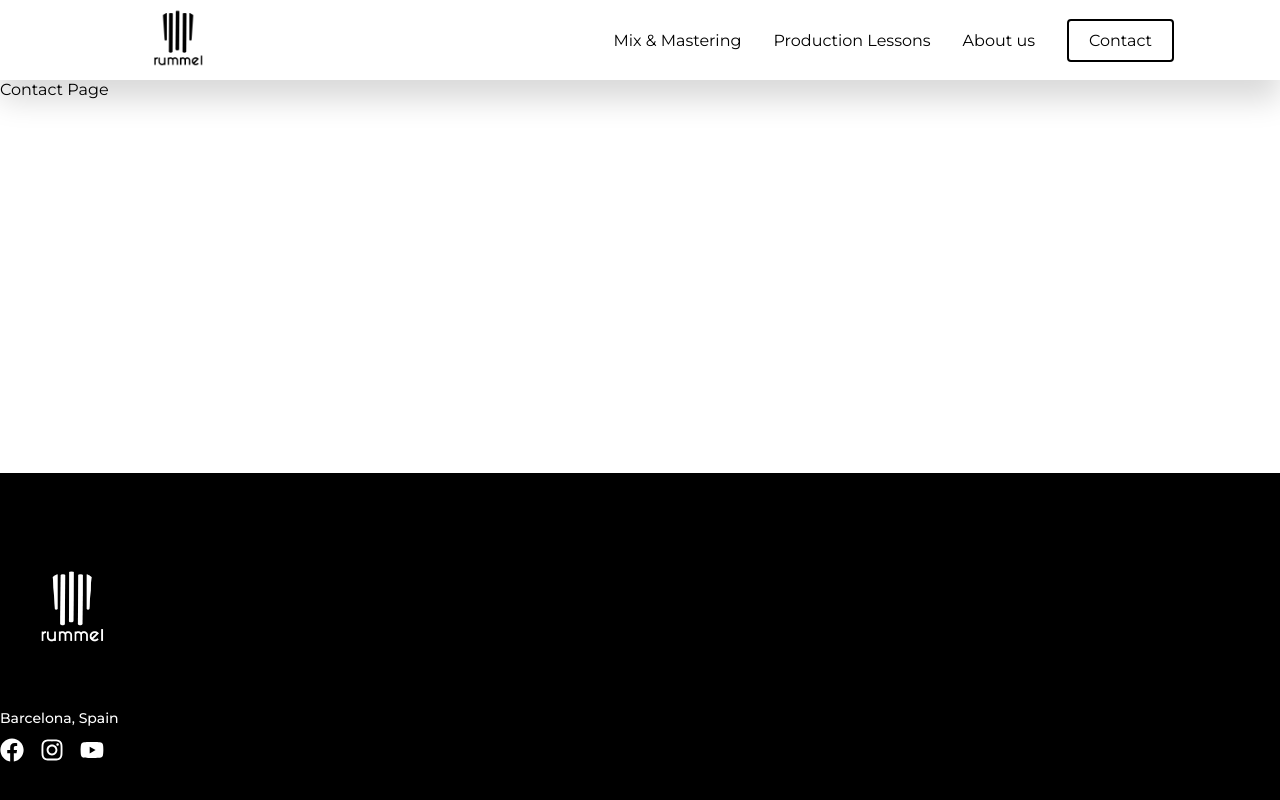
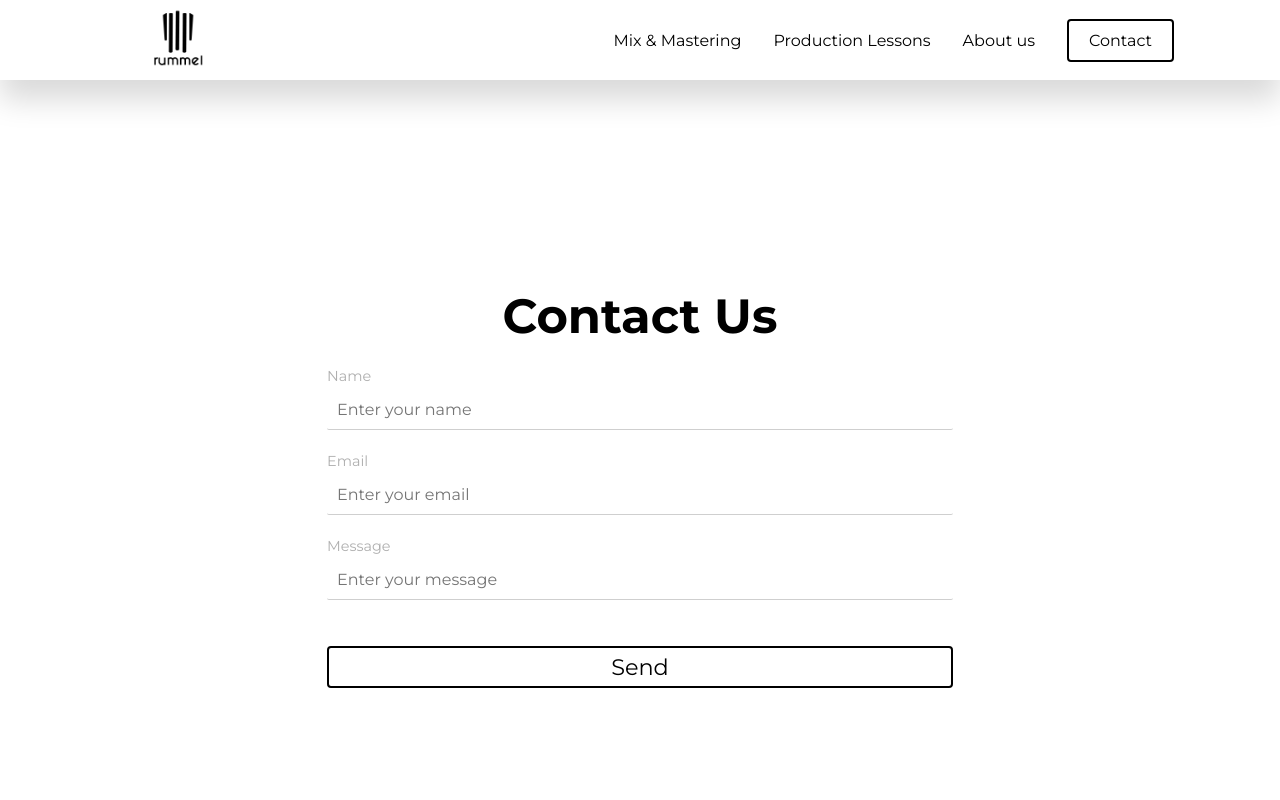
Before and after one commit to maguialiaga/Rummel, a Gatsby site: page /contact in a window 1280 px wide. Shown: the top 800 px of the page. Built offline with nearby package versions, Linux system fonts and the light colour scheme; Gatsby itself is replaced by a stand-in of ours.

Commit message:
Starting form

```diff
--- a/src/components/Carousel.js
+++ b/src/components/Carousel.js
@@ -55,6 +55,9 @@ const Carousel = ({ images, links }) => {
           <FiChevronRight onClick={handleNextClick} />
         </IconContext.Provider>
       </Container>
+      <br></br>
+      <br></br>
+      <br></br>
     </>
   );
 };
--- a/src/components/Form.js
+++ b/src/components/Form.js
@@ -1,5 +1,119 @@
-import React from "react";
+import React, { useState } from "react";
+import {
+  FormColumn,
+  FormWrapper,
+  FormInput,
+  FormSection,
+  FormRow,
+  FormLabel,
+  FormInputRow,
+  FormMessage,
+  FormButton,
+  FormTitle,
+} from "../styles/FormStyles";
+import { Container } from "../globalStyles";
+import validateForm from "../data/validateForm";
 
-export default function Form() {
-  return <div></div>;
-}
+const Form = () => {
+  const [name, setName] = useState("");
+  const [email, setEmail] = useState("");
+  // const [password, setPassword] = useState("");
+  // const [confirmPass, setConfirmPass] = useState("");
+  const [error, setError] = useState(null);
+  const [success, setSuccess] = useState(null);
+
+  const handleSubmit = (e) => {
+    e.preventDefault();
+    const resultError = validateForm({ name, email });
+
+    if (resultError !== null) {
+      setError(resultError);
+      return;
+    }
+    setName("");
+    setEmail("");
+    // setPassword("");
+    // setConfirmPass("");
+    setError(null);
+    setSuccess("Email was sent!");
+  };
+
+  const messageVariants = {
+    hidden: { y: 30, opacity: 0 },
+    animate: { y: 0, opacity: 1, transition: { delay: 0.2, duration: 0.4 } },
+  };
+
+  const formData = [
+    {
+      label: "Name",
+      value: name,
+      onChange: (e) => setName(e.target.value),
+      type: "text",
+    },
+    {
+      label: "Email",
+      value: email,
+      onChange: (e) => setEmail(e.target.value),
+      type: "email",
+    },
+    {
+      label: "Message",
+      // value: password,
+      // onChange: (e) => setPassword(e.target.value),
+      // type: "password",
+    },
+    // {
+    //   label: "Confirm Password",
+    //   value: confirmPass,
+    //   onChange: (e) => setConfirmPass(e.target.value),
+    //   type: "password",
+    // },
+  ];
+  return (
+    <FormSection>
+      <Container>
+        <FormRow>
+          <FormColumn small>
+            <FormTitle>Contact Us</FormTitle>
+            <FormWrapper onSubmit={handleSubmit}>
+              {formData.map((el, index) => (
+                <FormInputRow key={index}>
+                  <FormLabel>{el.label}</FormLabel>
+                  <FormInput
+                    type={el.type}
+                    placeholder={`Enter your ${el.label.toLocaleLowerCase()}`}
+                    value={el.value}
+                    onChange={el.onChange}
+                  />
+                </FormInputRow>
+              ))}
+
+              <FormButton type="submit">Send</FormButton>
+            </FormWrapper>
+            {error && (
+              <FormMessage
+                variants={messageVariants}
+                initial="hidden"
+                animate="animate"
+                error
+              >
+                {error}
+              </FormMessage>
+            )}
+            {success && (
+              <FormMessage
+                variants={messageVariants}
+                initial="hidden"
+                animate="animate"
+              >
+                {success}
+              </FormMessage>
+            )}
+          </FormColumn>
+        </FormRow>
+      </Container>
+    </FormSection>
+  );
+};
+
+export default Form;
--- /dev/null
+++ b/src/data/validateForm.js
@@ -0,0 +1,28 @@
+export default function validateForm({ name, email }) {
+  if (!name.trim()) {
+    return "Username required";
+  }
+  // else if (!/^[A-Za-z]+/.test(name.trim())) {
+  //   errors.name = 'Enter a valid name';
+  // }
+
+  const regex =
+    /^(([^<>()[\]\\.,;:\s@"]+(\.[^<>()[\]\\.,;:\s@"]+)*)|(".+"))@((\[[0-9]{1,3}\.[0-9]{1,3}\.[0-9]{1,3}\.[0-9]{1,3}\])|(([a-zA-Z\-0-9]+\.)+[a-zA-Z]{2,}))$/;
+  if (!email) {
+    return "Email required";
+  } else if (regex.test(email.toLocalLowerCase)) {
+    return "Email address is invalid";
+  }
+  // if (!password) {
+  //   return "Password is required";
+  // } else if (password.length < 6) {
+  //   return "Password needs to be 6 characters or more";
+  // }
+
+  // if (!confirmPass) {
+  //   return "Enter Confirm password is required";
+  // } else if (confirmPass !== password) {
+  //   return "Passwords do not match";
+  // }
+  return null;
+}
--- a/src/globalStyles.js
+++ b/src/globalStyles.js
@@ -79,9 +79,9 @@ export const MainHeadingBis = styled.h1`
 `;
 
 export const MainHeadingThree = styled.h1`
-  font-size: clamp(2rem, 4vw, 3rem);
+  font-size: clamp(2rem, 3vw, 2rem);
   /* margin-bottom: 2rem; */
-  color: "black";
+  color: gray;
   /* width: 100%; */
   letter-spacing: 4px;
   text-align: center;
--- a/src/pages/contact.js
+++ b/src/pages/contact.js
@@ -1,12 +1,13 @@
 import React from "react";
 import Layout from "../components/Layout";
+import Form from "../components/Form";
 
 export default function Contact() {
   return (
     <Layout>
-      <div>
-        <p>Contact Page</p>
-      </div>
+      <>
+        <Form />
+      </>
     </Layout>
   );
 }
--- /dev/null
+++ b/src/styles/FormStyles.js
@@ -0,0 +1,129 @@
+import styled from "styled-components";
+import { motion } from "framer-motion";
+
+export const FormSection = styled.div`
+  /* color: #fff; */
+  padding: 160px 0;
+  /* background: ${({ inverse }) => (inverse ? "#101522" : "#fff")}; */
+  background: white;
+`;
+
+export const FormTitle = styled.h1`
+  margin-bottom: 24px;
+  font-size: 48px;
+  line-height: 1.1;
+  font-weight: 600;
+`;
+
+export const FormContainer = styled.div`
+  display: flex;
+`;
+export const FormColumn = styled.div`
+  /* margin-bottom: 15px; */
+  padding: 50px;
+  background: white;
+  border: 20px;
+  /* padding: ${({ small }) => (small ? "0 50px" : "0 15px")}; */
+  flex: 1;
+  max-width: 60%;
+  display: flex;
+  justify-content: center;
+  align-items: center;
+  border-radius: 20px;
+  flex-direction: column;
+  @media screen and (max-width: 768px) {
+    max-width: 100% !important;
+    flex-basis: 100%;
+  }
+  img {
+    @media screen and (max-width: 768px) {
+      display: none;
+    }
+  }
+`;
+
+export const FormRow = styled.div`
+  display: flex;
+  justify-content: center;
+  margin: 0 -15px -15px -15px;
+  flex-wrap: wrap;
+  align-items: center;
+`;
+
+export const FormWrapper = styled.form`
+  /* max-width: 540px; */
+  padding-top: 0;
+  width: 100%;
+`;
+
+export const FormMessage = styled(motion.div)`
+  color: ${({ error }) => (error ? "red" : "green")};
+  padding: 5px;
+  text-align: center;
+  margin-top: 1rem;
+`;
+
+export const FormInputRow = styled.div`
+  display: flex;
+  justify-content: center;
+  flex-direction: column;
+  align-items: stretch;
+  margin-bottom: 1.4rem;
+  > p {
+    font-size: 0.8rem;
+    margin-top: 0.5rem;
+    color: #f00e0e;
+  }
+`;
+export const FormInput = styled.input`
+  display: block;
+  padding-left: 10px;
+  outline: none;
+  border-radius: 2px;
+  height: 40px;
+  width: 100%;
+  border: none;
+  border-bottom: 1px solid #cfcfcf;
+  font-size: 1rem;
+`;
+
+export const FormLabel = styled.label`
+  display: inline-block;
+  font-size: 0.9rem;
+  margin-bottom: 0.3rem;
+  color: #afafaf;
+`;
+export const FormImgWrapper = styled.div`
+  max-width: 555px;
+  display: flex;
+  justify-content: ${({ start }) => (start ? "flex-start" : "flex-end")};
+`;
+export const FormImg = styled.img`
+  padding-right: 0;
+  border: 0;
+  max-width: 100%;
+  vertical-align: middle;
+  display: inline-block;
+  max-height: 500px;
+`;
+
+export const FormButton = styled.button`
+  border-radius: 4px;
+  background: none;
+  margin-top: 1.5rem;
+  white-space: nowrap;
+  /* color: #fff; */
+  outline: none;
+  width: 100%;
+  font-size: 1.4rem;
+  padding: 5px 15px;
+  border: 2px solid black;
+  cursor: pointer;
+  position: relative;
+  overflow: hidden;
+  &:hover {
+    color: white;
+    transition: background-color 0.4s ease-in;
+    background-color: black;
+  }
+`;
```
